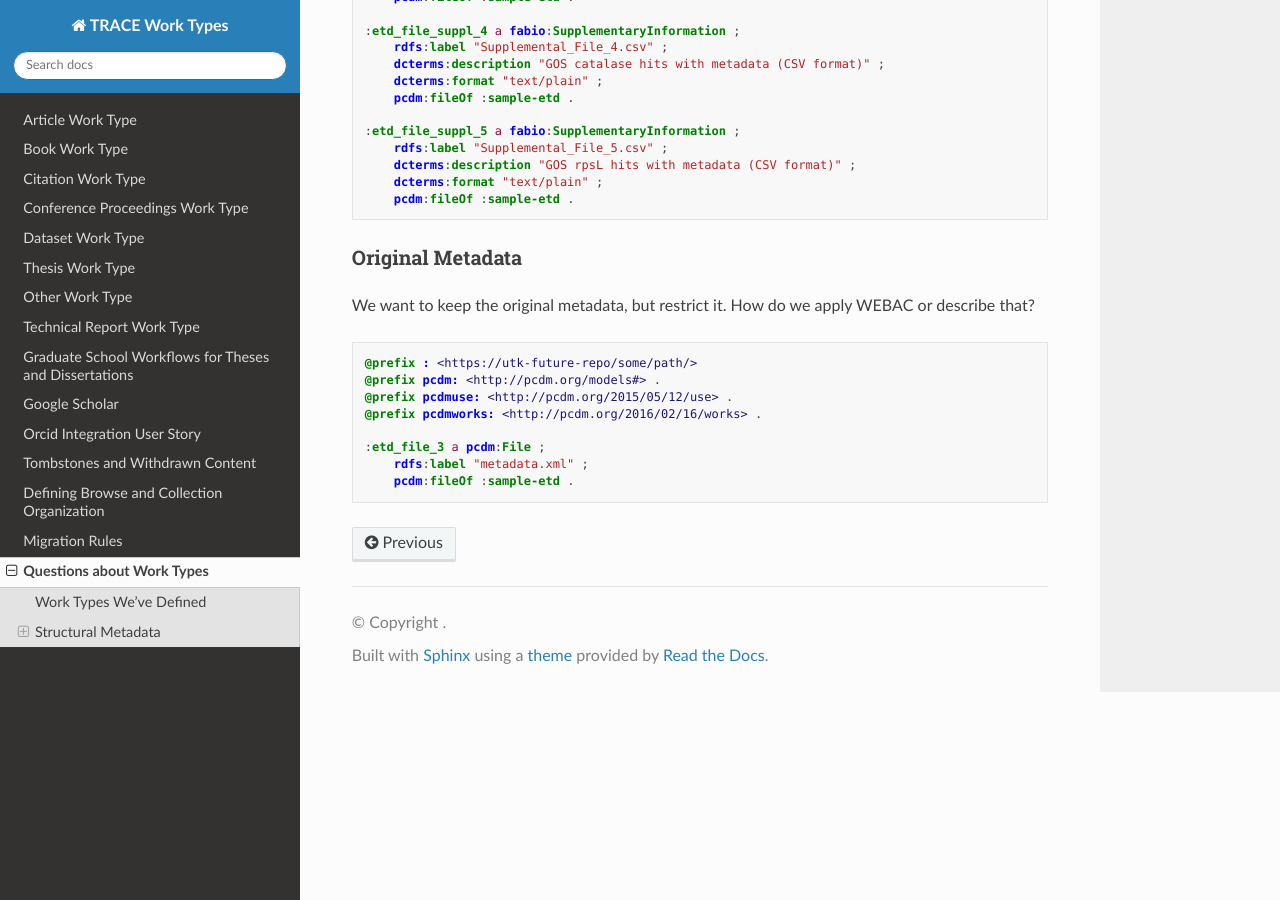
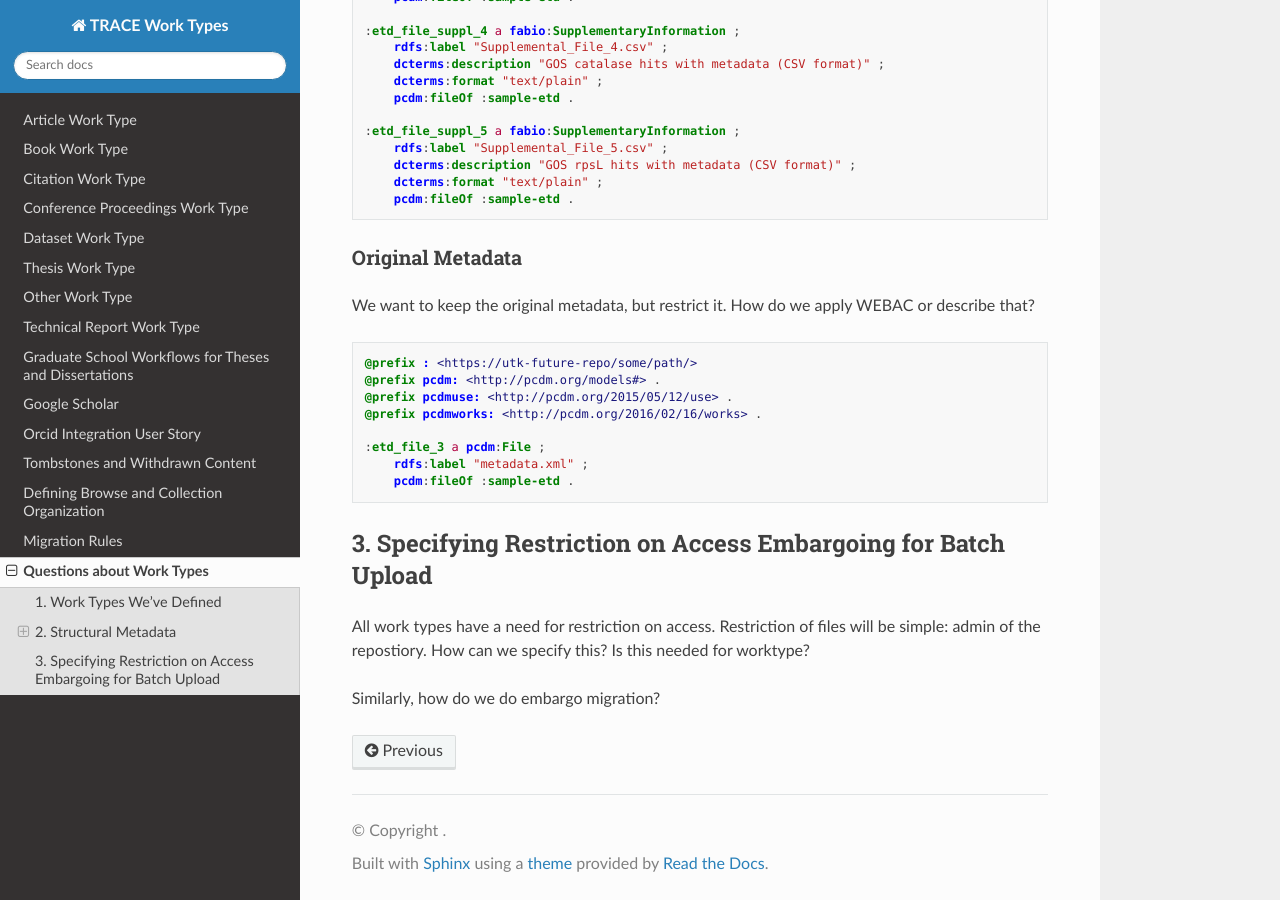
Before and after one commit to utkdigitalinitiatives/trace_work_types_planning, a Sphinx documentation site: the page built from docs/source/questions/questions.rst, in a window 1280 px wide and 900 px high, scrolled down 2261 px. Built offline with Sphinx 7.4.7 and the Read the Docs theme 2.0.0, drawn with Linux system fonts in a browser that asks for light colours; some of the changed text lies outside the part shown.

Commit message:
Add question 3.

```diff
--- a/docs/source/questions/questions.rst
+++ b/docs/source/questions/questions.rst
@@ -1,8 +1,8 @@
 Questions about Work Types
 --------------------------
 
-Work Types We've Defined
-=======================
+1. Work Types We've Defined
+===========================
 
 We have defined 8 work types for the IR.  2 of them are exactly the same, but we created them separately to avoid confusion.
 Each are described by a document here, but this is the TLDR:
@@ -16,8 +16,8 @@ Each are described by a document here, but this is the TLDR:
 7. Other: A work with files of any mimetype that should not be in Google Scholar.  Thus, has no metatag mapping.
 8. Technical report: A work that is a PDF that should appear in Google Scholar as a technical report.  To aid in this, has its own Google Scholar mapping.
 
-Structural Metadata
-===================
+2. Structural Metadata
+======================
 
 All work type definitions have a section about structural metadata.  After our talk last week, I think it makes sense
 to just handle this all with fileset metadata.  For instance, we'd like certain files to have specific :code:`pcdmuse`
@@ -125,3 +125,11 @@ We want to keep the original metadata, but restrict it. How do we apply WEBAC or
     :etd_file_3 a pcdm:File ;
         rdfs:label "metadata.xml" ;
         pcdm:fileOf :sample-etd .
+
+3. Specifying Restriction on Access Embargoing for Batch Upload
+===============================================================
+
+All work types have a need for restriction on access.  Restriction of files will be simple:  admin of the repostiory.
+How can we specify this?  Is this needed for worktype?
+
+Similarly, how do we do embargo migration?
```
